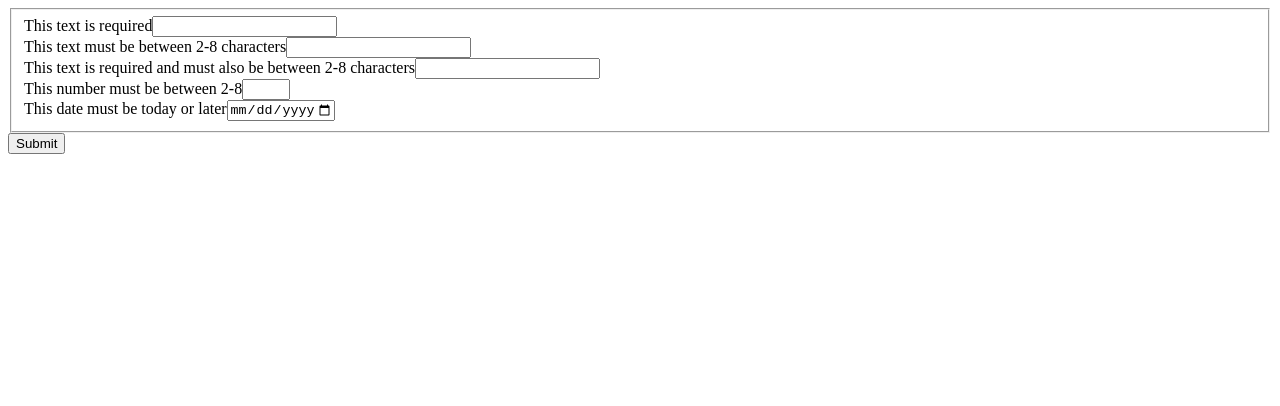
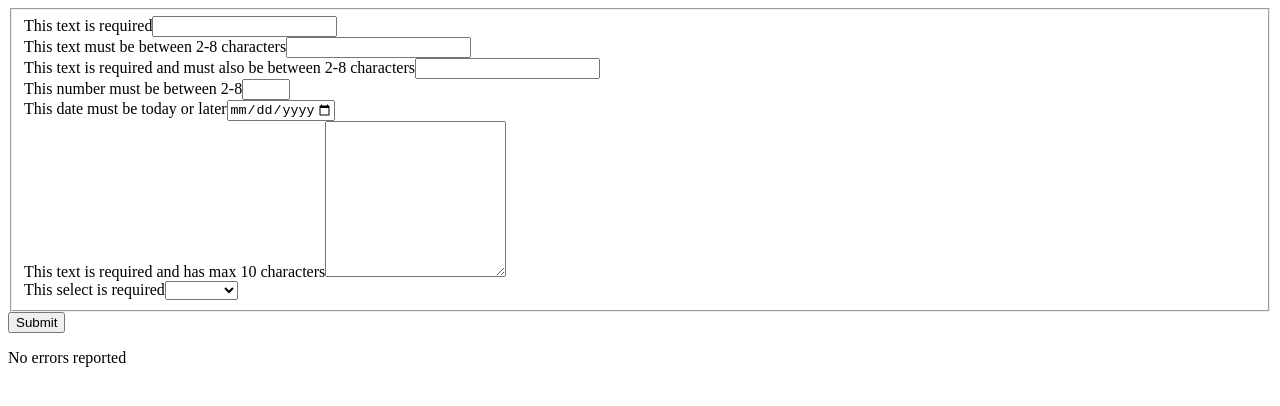
Before and after one commit to washoe/native-form-validation, a Vue app: page / in a window 1280 px wide. Shown: the top 406 px of the page. Built offline with nearby package versions, Linux system fonts and the light colour scheme.

Commit message:
Add validation for textarea and select

```diff
--- a/src/components/Form.vue
+++ b/src/components/Form.vue
@@ -4,64 +4,114 @@
       <!-- required -->
       <div class="field">
         <label for="requiredText">This text is required</label>
-      <input type="text"
+        <input
+          type="text"
           name="requiredText"
           id="requiredText"
           required
           @blur="handleBlur"
-      :aria-invalid="messages.requiredText">
+          :aria-invalid="messages.requiredText"
+        >
         <p class="messages" v-if="messages.requiredText">There is an error</p>
       </div>
       <!-- max and min length. Here we use pattern validation, as minlength/maxlength will constrain the input. -->
       <div class="field">
         <label for="minmaxText">This text must be between 2-8 characters</label>
-      <input type="text"
+        <input
+          type="text"
           name="minmaxText"
           id="minmaxText"
           pattern="^(.{2,8})$"
           @blur="handleBlur"
-      :aria-invalid="messages.minmaxText">
+          :aria-invalid="messages.minmaxText"
+        >
         <p class="messages" v-if="messages.minmaxText">There is an error</p>
       </div>
       <!-- required + max and min length. Combination of the above -->
       <div class="field">
-      <label for="requiredMinmaxText">This text is required and must also be between 2-8 characters</label>
-      <input type="text"
+        <label
+          for="requiredMinmaxText"
+        >This text is required and must also be between 2-8 characters</label>
+        <input
+          type="text"
           name="requiredMinmaxText"
           id="requiredMinmaxText"
           pattern="^(.{2,8})$"
           required
           @blur="handleBlur"
-      :aria-invalid="messages.requiredMinmaxText">
+          :aria-invalid="messages.requiredMinmaxText"
+        >
         <p class="messages" v-if="messages.requiredMinmaxText">There is an error</p>
       </div>
       <!-- max and min number. -->
       <div class="field">
         <label for="minmaxNumber">This number must be between 2-8</label>
-      <input type="number"
+        <input
+          type="number"
           name="minmaxNumber"
           id="minmaxNumber"
           pattern="^[0-9]$"
           min="2"
           max="8"
           @blur="handleBlur"
-      :aria-invalid="messages.minmaxNumber">
+          :aria-invalid="messages.minmaxNumber"
+        >
         <p class="messages" v-if="messages.minmaxNumber">There is an error</p>
       </div>
       <!-- date - must not be in the past. We need to set a sensible-ish max as well. Without this, using the down arrow on the year field will give 275760 (on chrome)-->
       <div class="field">
         <label for="futureDate">This date must be today or later</label>
-      <input type="date"
+        <input
+          type="date"
           name="futureDate"
           id="futureDate"
           :min="today"
           max="2099-12-31"
           @blur="handleBlur"
-      :aria-invalid="messages.futureDate">
+          :aria-invalid="messages.futureDate"
+        >
         <p class="messages" v-if="messages.futureDate">There is an error</p>
+      </div>
+      <!-- required + max and min length. This time in a textarea -->
+      <!--
+The textarea appears not to support the pattern attribute in Chrome, so we cannot directly use that approach to validating length.
+
+However we can use the setCustomValidity method, which we will call on change. See https://developer.mozilla.org/en-US/docs/Web/API/Constraint_validation
+      -->
+      <div class="field">
+        <label for="requiredMinmaxText">This text is required and has max 10 characters</label>
+        <textarea
+          name="requiredMinmaxTextArea"
+          id="requiredMinmaxTextArea"
+          rows="10"
+          pattern="^(.{0,10})$"
+          required
+          @blur="handleBlur"
+          @change="handleChange"
+          :aria-invalid="messages.requiredMinmaxTextArea"
+        ></textarea>
+        <p class="messages" v-if="messages.requiredMinmaxTextArea">There is an error</p>
+      </div>
+      <!-- required select -->
+      <div class="field">
+        <label for="requiredSelect">This select is required</label>
+        <select
+          name="requiredSelect"
+          id="requiredSelect"
+          required
+          @blur="handleBlur"
+          :aria-invalid="messages.requiredSelect"
+        >
+        <option></option>
+          <option value="1">Option 1</option>
+          <option value="2">Option 2</option>
+        </select>
+        <p class="messages" v-if="messages.requiredSelect">There is an error</p>
       </div>
     </fieldset>
     <button type="submit">Submit</button>
+    <p v-if="formIsValid">No errors reported</p>
+    <p class="messages" v-if="!formIsValid">This form has some errors</p>
   </form>
 </template>
 
@@ -69,36 +119,61 @@
 /**
  * Desired behaviour:
  * - No validation errors shown initially
- * - Check a field's validity on blur
- * - check all fields' validity on submit
- * - do not prevent user from entering invalid data (no constraint)
- * - form submission will be blocked if any fields are invalid
+ * - Report a field's validity on blur
+ * - Report all fields' validity on submit
+ * - Do not prevent user from entering invalid data (no constraint)
+ * - Form submission will be blocked if any fields are invalid
  * - All error messages to be displayed below the field
  * ref: https://www.w3.org/WAI/WCAG21/working-examples/aria-invalid-data-format/
  */
 export default {
-  name: 'Form',
-  data: ()=> {
+  name: "Form",
+  data: () => {
     return {
       messages: {},
-      today: new Date().toISOString().slice(0, 10)
+      today: new Date().toISOString().slice(0, 10),
+      formIsValid: true
     };
   },
   methods: {
+    setFormIsValid: function() {
+      this.$nextTick(() => {
+        this.formIsValid = !document.querySelectorAll("form [aria-invalid]")
+          .length;
+      });
+    },
+    customValidate: function(element) {
+      const patternValid =
+        !element.attributes.pattern ||
+        new RegExp(element.attributes.pattern.value).test(element.value); // true if valid
+      element.setCustomValidity(patternValid ? "" : "Too damn long!");
+    },
+    handleChange: function(event) {
+      this.customValidate(event.target);
+    },
     runValidation: function(elements) {
       this.messages = (elements || []).reduce((result, element) => {
-        return {...result, [element.name]: !element.checkValidity() ? element.validity : null};
+        return {
+          ...result,
+          [element.name]: !element.checkValidity() ? element.validity : null
+        };
       }, this.messages);
+      this.setFormIsValid();
     },
     handleBlur: function(event) {
       this.runValidation([event.target]);
     },
     handleSubmit: function(event) {
-      const formInputElements = [...event.target.querySelectorAll('input')];
+      [...event.target.querySelectorAll("textarea")].forEach(
+        this.customValidate
+      );
+      const formInputElements = [
+        ...event.target.querySelectorAll("input, textarea, select")
+      ];
       this.runValidation(formInputElements);
     }
   }
-}
+};
 </script>
 
 <style scoped>
```
Lines whose indentation alone changed are shown as unchanged.
